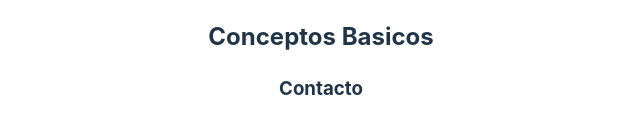
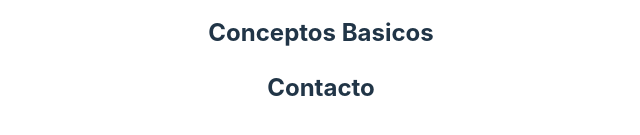
Before and after one commit to oyham/React-by-JonMircha-2, a React (Vite) app: page /contacto in a window 1280 px wide. Shown: the part 437-572 px from the top of the page, without its empty margins (319-959 px from the left). Built offline with nearby package versions, Linux system fonts and the light colour scheme.

Commit message:
54 React Router

```diff
--- a/src/components/ConceptosBasicos.jsx
+++ b/src/components/ConceptosBasicos.jsx
@@ -1,5 +1,7 @@
 import React from 'react'
 import { BrowserRouter as Router, Routes, Route } from 'react-router-dom'
+import Acerca from '../pages/Acerca'
+import Contacto from '../pages/Contacto'
 
 const ConceptosBasicos = () => {
 
@@ -17,15 +19,11 @@ const ConceptosBasicos = () => {
                     } />
                     <Route path="/acerca"
                     element={
-                        <div>
-                            <h3>Acerca</h3>
-                        </div>
+                        <Acerca />
                     } />
                     <Route path="/contacto"
                     element={
-                        <div>
-                            <h3>Contacto</h3>
-                        </div>
+                        <Contacto />
                     } />
                 </Routes>
             </Router>
--- /dev/null
+++ b/src/pages/Acerca.jsx
@@ -0,0 +1,11 @@
+import React from 'react'
+
+const Acerca = () => {
+  return (
+    <div>
+        <h2>Acerca</h2>
+    </div>
+  )
+}
+
+export default Acerca
--- /dev/null
+++ b/src/pages/Contacto.jsx
@@ -0,0 +1,11 @@
+import React from 'react'
+
+const Contacto = () => {
+  return (
+    <div>
+        <h2>Contacto</h2>
+    </div>
+  )
+}
+
+export default Contacto
```
Also changed, not shown: 1 other file (tests, documents, lock files or other folders).
